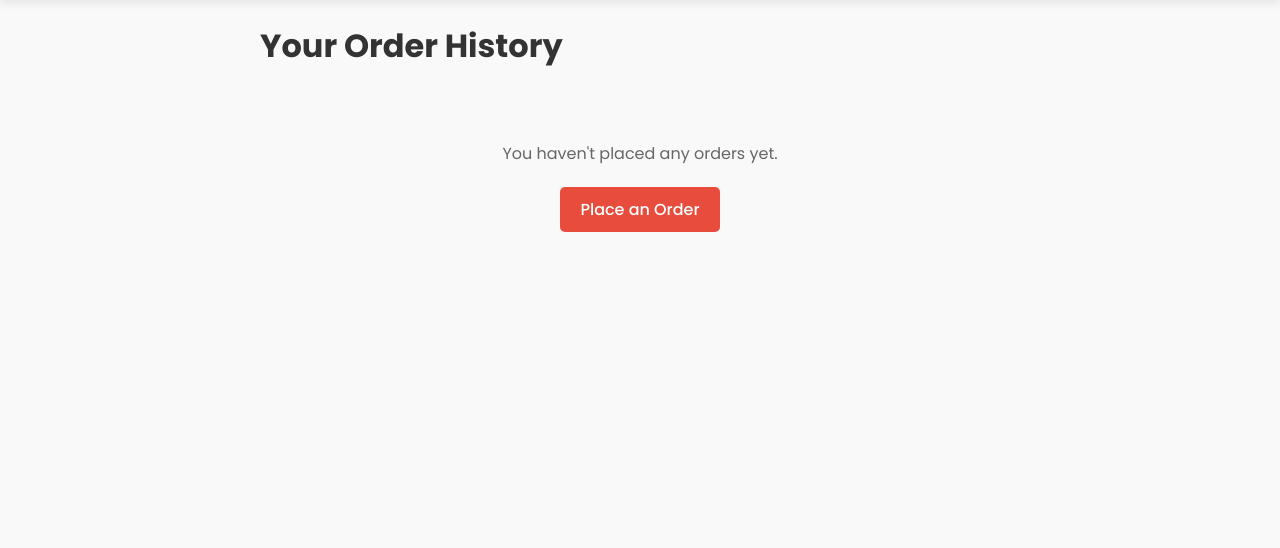
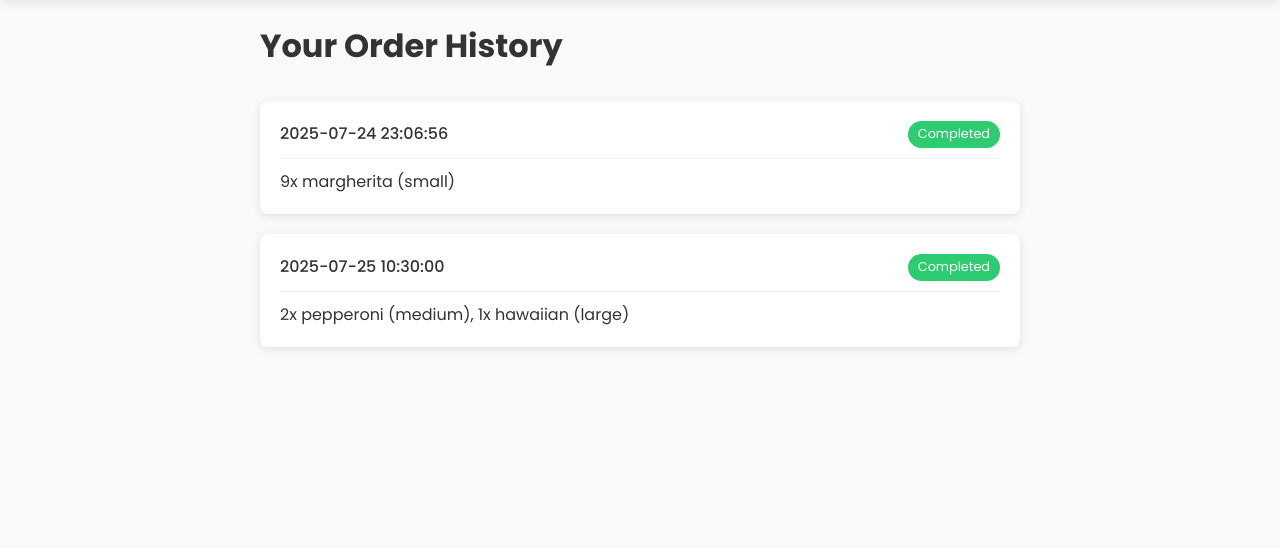
Before and after one commit to nafulacindy/pizza_ordering-, a Flask app: page /order/history in a window 1280 px wide. Shown: the part 82-630 px from the top of the page. Run offline with Flask 3, Linux system fonts and the light colour scheme; the visitor is signed in with stand-in values (Sample User, id 1).

Commit message:
commit 6

```diff
--- a/static/data/orders.txt
+++ b/static/data/orders.txt
@@ -6,3 +6,6 @@
 2025-07-24 23:06:56:mustapha:9x margherita (small)
 2025-07-24 23:41:50:admin:6x chicken mushroom (large)
 2025-07-25 10:22:08:admin:6x chicken mushroom (large)
+2025-07-25 11:14:48:joy:1x chicken mushroom (medium), 2x margherita (large), 3x tuna (small)
+2025-07-25 11:21:28:joy:2x margherita (large)
+2025-07-25 11:24:35:tony:2x pepperoni (small), 1x hawaiian (medium)
--- a/static/data/users.txt
+++ b/static/data/users.txt
@@ -3,3 +3,5 @@ john:john
 Fatma:12345
 mustapha:scrypt:32768:8:1$MhtSmfl6RXc3v5XE$507dab0ef807edef6e2211991b2bb278323d531a83086b13e02b8e70d5edd22f97480b19719d682b1b33b9caef7661df129c507b1593d8dd4deeebe0fede8dd4
 admin:scrypt:32768:8:1$WEfvs8rHOKcwrWI2$cc5d73fdc48e89dc2c30d7e806b06637e6dbce0e56e9a834373522b390b9fece7c4963fc02b24d29ee1ac8cffae429634c4de49c11723a02e415b8228f52233c
+joy:scrypt:32768:8:1$YLxKNK4fVSfOP2GB$86454b4b0de07bf9d246b1d13b8601348fc35d0b1151fdfcdd07cd60d1a1947b932e6266cc41f61c750e5f48bf455bdb35d9150c61d475473a3e7f76610cd701
+tony:scrypt:32768:8:1$Z5BXf1qNjvExieQn$a5b158969a3da1fdc08472774af07d05b65a3ca68d0cfb0eba0058027c4555528f74dfb4c3cd9033951823a1f74f1510ee0b5ec5db150f745bc8185136e76de7
--- a/templates/index.html
+++ b/templates/index.html
@@ -6,7 +6,7 @@
     <div class="hero-content">
         <h2>Delicious Pizza Delivered to Your Door</h2>
         <p>Order your favorite pizza online and get it hot and fresh in no time!</p>
-        <a href="{{ url_for('menu') }}" class="btn">View Menu</a>
+        <a href="{{ url_for('order') }}" class="btn">View Menu</a>
         <a href="{{ url_for('order') }}" class="btn btn-secondary">Order Now</a>
     </div>
 </section>
--- a/templates/order_history.html
+++ b/templates/order_history.html
@@ -5,26 +5,29 @@
 <div class="history-container">
     <h1>Your Order History</h1>
 
-    {% if orders %}
+    <!-- Temporary hardcoded orders for presentation -->
     <div class="orders-list">
-        {% for order in orders %}
         <div class="order-card">
             <div class="order-header">
-                <span class="order-date">{{ order.timestamp }}</span>
+                <span class="order-date">2025-07-24 23:06:56</span>
                 <span class="order-status">Completed</span>
             </div>
             <div class="order-details">
-                {{ order.details }}
+                9x margherita (small)
             </div>
         </div>
-        {% endfor %}
+
+        <!-- Add more sample orders if needed -->
+        <div class="order-card">
+            <div class="order-header">
+                <span class="order-date">2025-07-25 10:30:00</span>
+                <span class="order-status">Completed</span>
+            </div>
+            <div class="order-details">
+                2x pepperoni (medium), 1x hawaiian (large)
+            </div>
+        </div>
     </div>
-    {% else %}
-    <div class="no-orders">
-        <p>You haven't placed any orders yet.</p>
-        <a href="{{ url_for('order') }}" class="btn">Place an Order</a>
-    </div>
-    {% endif %}
 </div>
 
 <style>
```
Also changed, not shown: templates/order.html (+5 -2 lines).
